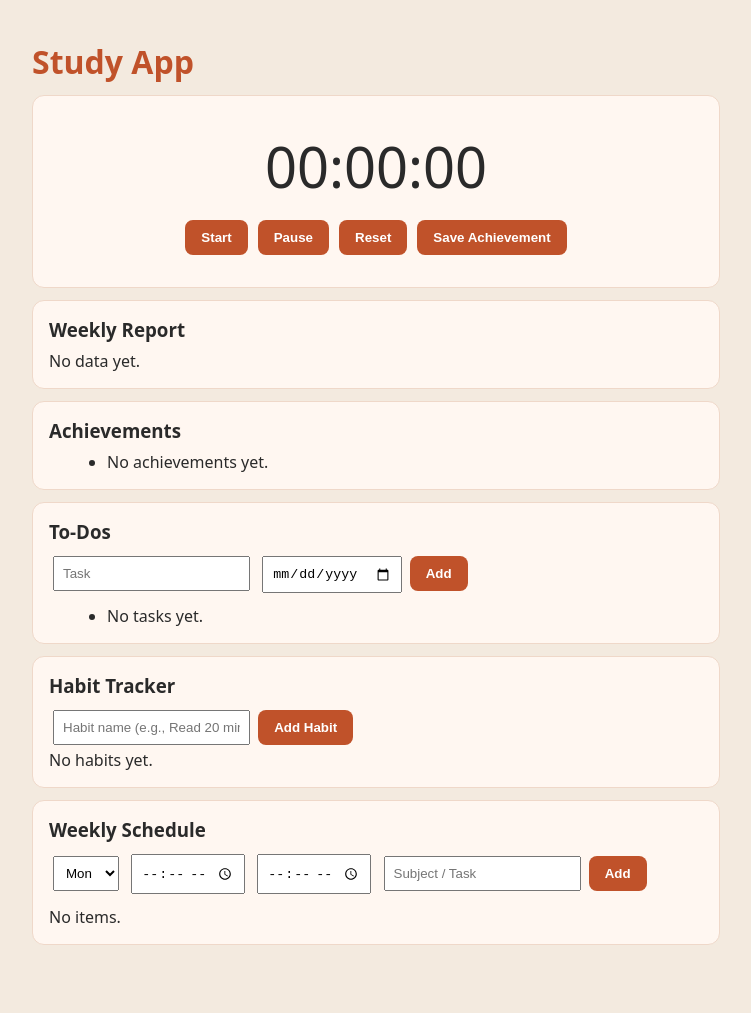
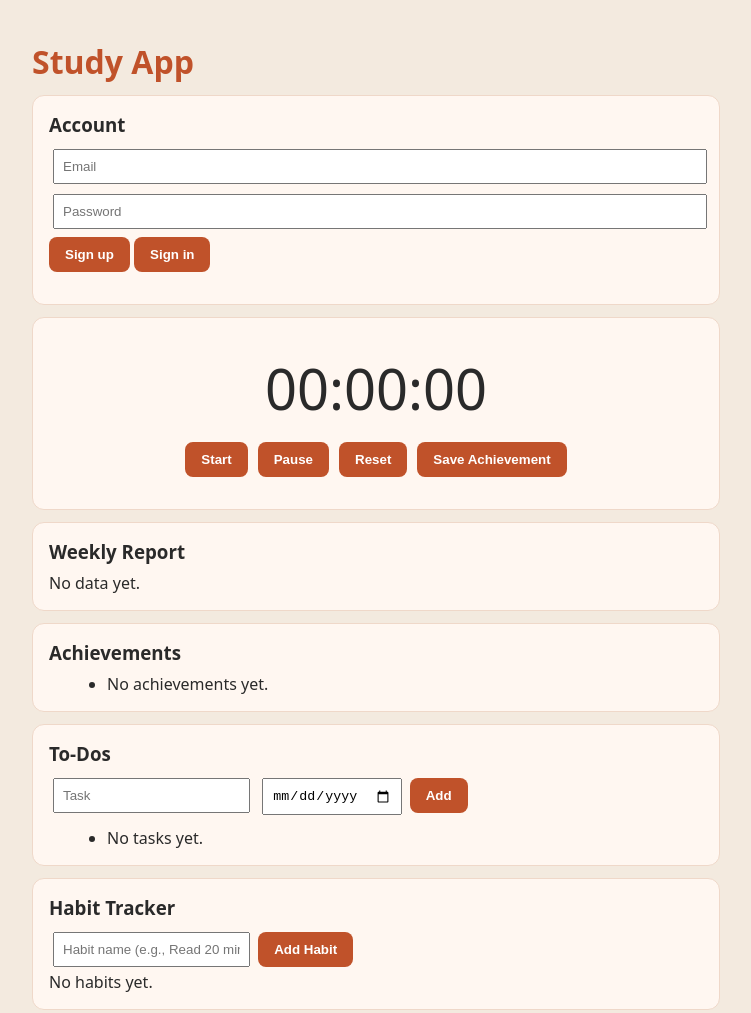
Before and after one commit to Rushi973/Study-app-, a plain HTML site: page index.html in a window 1280 px wide. Shown: the top 1013 px of the page, without its empty margins (264-1015 px from the left). Drawn offline with nearby package versions, Linux system fonts and the light colour scheme.

Commit message:
Update index.html

```diff
--- a/index.html
+++ b/index.html
@@ -28,7 +28,14 @@
 <body>
   <div class="container">
     <h1>Study App</h1>
-
+<div class="panel">
+  <h3>Account</h3>
+  <input id="email" placeholder="Email" style="width:100%;margin-bottom:6px;">
+  <input id="password" placeholder="Password" type="password" style="width:100%;margin-bottom:8px;">
+  <button id="signup">Sign up</button>
+  <button id="signin">Sign in</button>
+  <p id="authState"></p>
+</div>
     <!-- Stopwatch + Save -->
     <div class="panel">
       <div id="timer">00:00:00</div>
```
